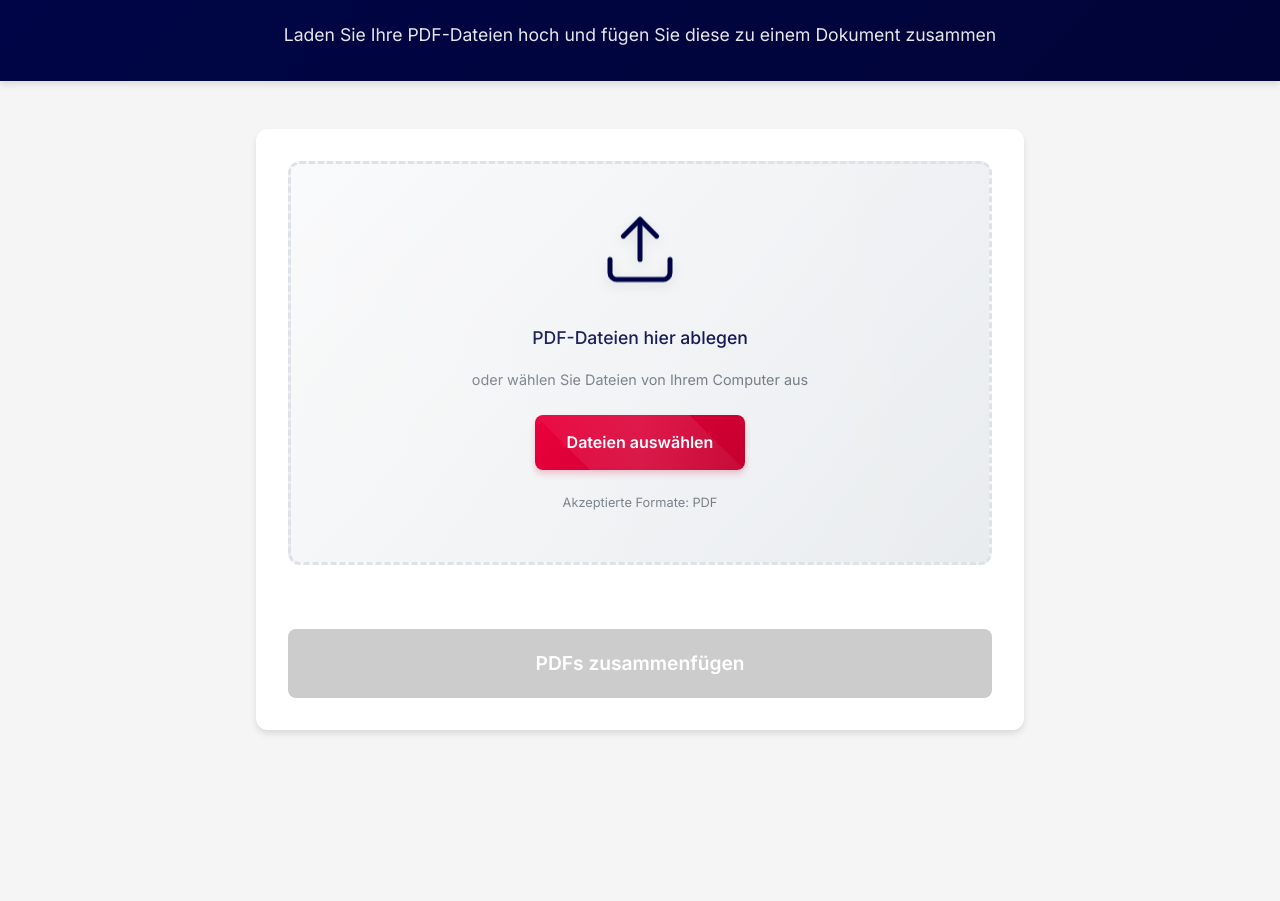
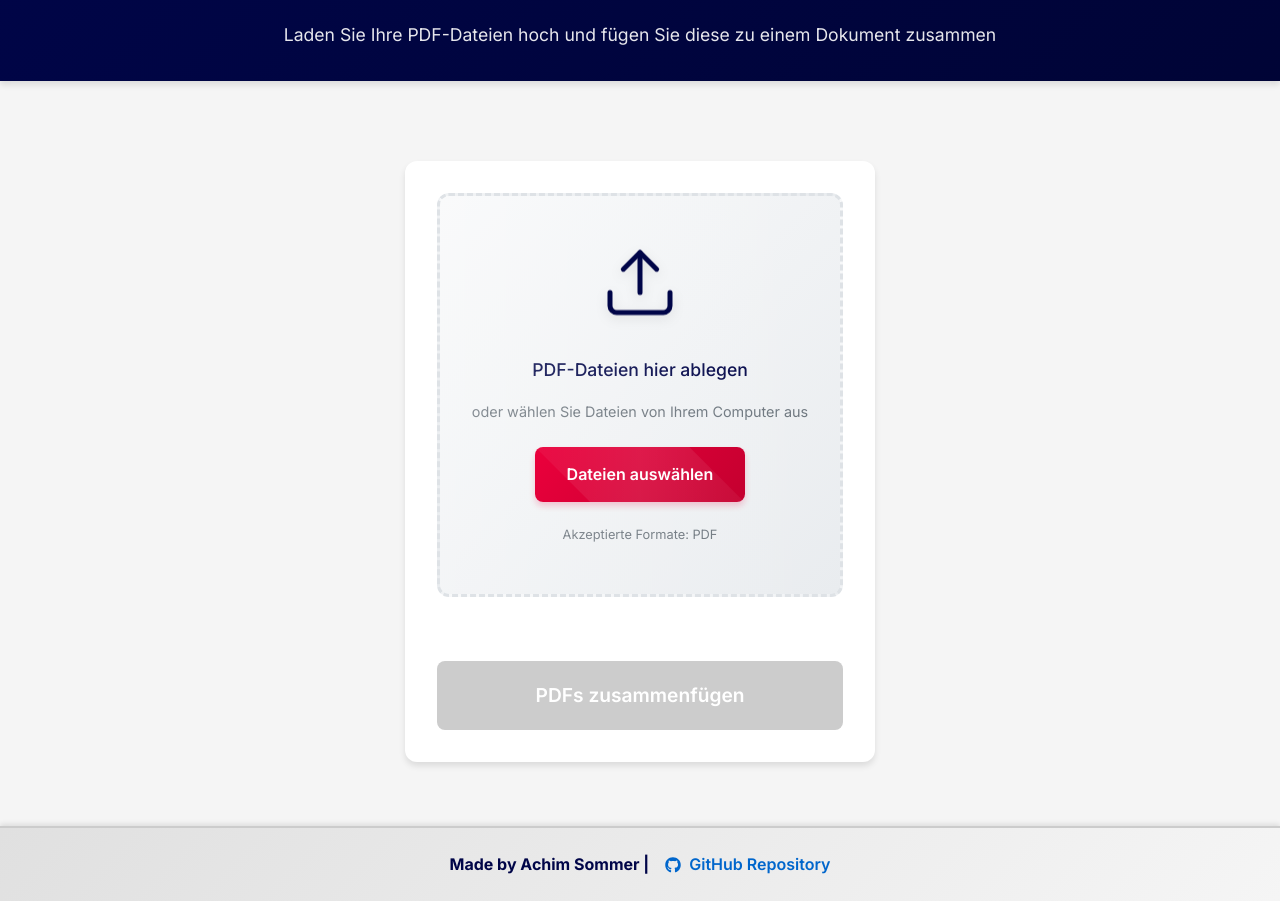
Before and after one commit to Achim-Sommer/pdf-tool-website, a React (Vite) app: page / in a window 1280 px wide. Shown: the part 83-984 px from the top of the page. Before the commit the page ends 845 px from the top, so only its background shows below. Built offline with nearby package versions, Linux system fonts and the light colour scheme.

Commit message:
Footer hinzugefügt

```diff
--- a/package.json
+++ b/package.json
@@ -16,7 +16,8 @@
     "pdf-lib": "^1.17.1",
     "pdfjs-dist": "^4.9.155",
     "react": "^18.3.1",
-    "react-dom": "^18.3.1"
+    "react-dom": "^18.3.1",
+    "react-icons": "^5.4.0"
   },
   "devDependencies": {
     "@emotion/babel-plugin": "^11.13.5",
--- a/src/App.jsx
+++ b/src/App.jsx
@@ -1,6 +1,7 @@
 import { useState, useEffect } from 'react';
 import styled from '@emotion/styled';
 import { PDFDocument } from 'pdf-lib';
+import { FaGithub } from 'react-icons/fa';
 import UploadZone from './components/UploadZone';
 import FileList from './components/FileList';
 import ProgressBar from './components/ProgressBar';
@@ -11,6 +12,8 @@ const AppContainer = styled.div`
   background-color: ${props => props.theme === 'dark' ? '#1a1a1a' : '#f5f5f5'};
   color: ${props => props.theme === 'dark' ? '#ffffff' : '#000548'};
   transition: background-color 0.3s ease, color 0.3s ease;
+  display: flex;
+  flex-direction: column;
 `;
 
 const Header = styled.header`
@@ -69,6 +72,7 @@ const Container = styled.div`
   max-width: 800px;
   margin: 2rem auto;
   padding: 0 1rem;
+  flex: 1;
 `;
 
 const ContentSection = styled.section`
@@ -109,6 +113,38 @@ const MergeButton = styled.button`
   &:not(:disabled):active {
     transform: translateY(0);
     box-shadow: 0 4px 6px rgba(235, 0, 60, 0.2);
+  }
+`;
+
+const Footer = styled.footer`
+  width: 100%;
+  background: ${props => props.theme === 'dark'
+    ? 'linear-gradient(135deg, #333 0%, #1a1a1a 100%)'
+    : 'linear-gradient(135deg, #e0e0e0 0%, #f5f5f5 100%)'};
+  color: ${props => props.theme === 'dark' ? '#ffffff' : '#000548'};
+  text-align: center;
+  padding: 1.5rem 0;
+  border-top: 2px solid ${props => props.theme === 'dark' ? '#444' : '#ccc'};
+  display: flex;
+  justify-content: center;
+  align-items: center;
+  gap: 1rem;
+  font-size: 1rem;
+  font-weight: bold;
+  box-shadow: 0 -2px 5px rgba(0, 0, 0, 0.1);
+`;
+
+const FooterLink = styled.a`
+  color: ${props => props.theme === 'dark' ? '#4da6ff' : '#0066cc'};
+  text-decoration: none;
+  font-weight: 600;
+  transition: color 0.3s ease;
+  display: flex;
+  align-items: center;
+  gap: 0.5rem;
+
+  &:hover {
+    color: ${props => props.theme === 'dark' ? '#80bfff' : '#3399ff'};
   }
 `;
 
@@ -284,6 +320,13 @@ function App() {
           </MergeButton>
         </ContentSection>
       </Container>
+
+      <Footer theme={theme}>
+        Made by Achim Sommer |
+        <FooterLink href="https://github.com/Achim-Sommer/pdf-tool-website" target="_blank" rel="noopener noreferrer">
+          <FaGithub /> GitHub Repository
+        </FooterLink>
+      </Footer>
     </AppContainer>
   );
 }
```
Also changed, not shown: 1 other file (tests, documents, lock files or other folders).
